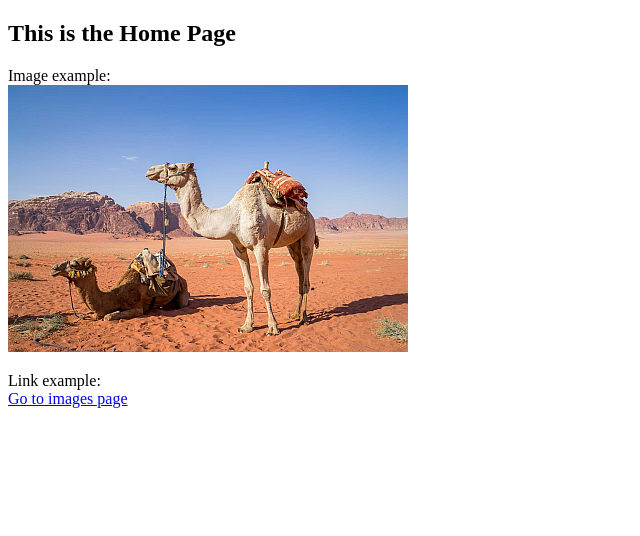
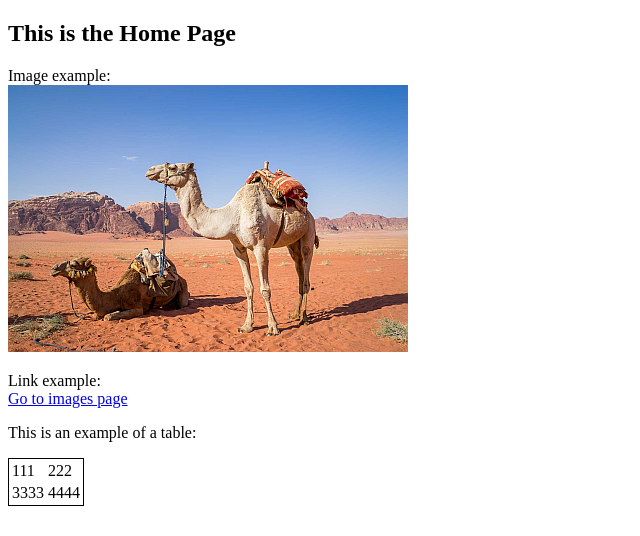
Before and after one commit to u3abris/test2, a plain HTML site: page index.html in a window 1280 px wide. Shown: the whole page, without its empty margins (0-640 px from the left). Drawn offline with Linux system fonts and the light colour scheme.

Commit message:
Update index.html

```diff
--- a/index.html
+++ b/index.html
@@ -9,6 +9,16 @@
 <img src="images/camel.png">
 </p>
 <p>Link example:<br>
-  <a href="images/index.html">Go to images page</a>
+  <a href="images/index.html">Go to images page</a>  </p>
+
+  <p>This is an example of a table:</p>
+  <table style="border: 1px solid black;">
+    <tr>
+    <td>111</td><td>222</td>
+    </tr>
+    <tr>
+    <td>3333</td><td>4444</td>
+    </tr>
+  </table>
 </body>
 </html>
```
